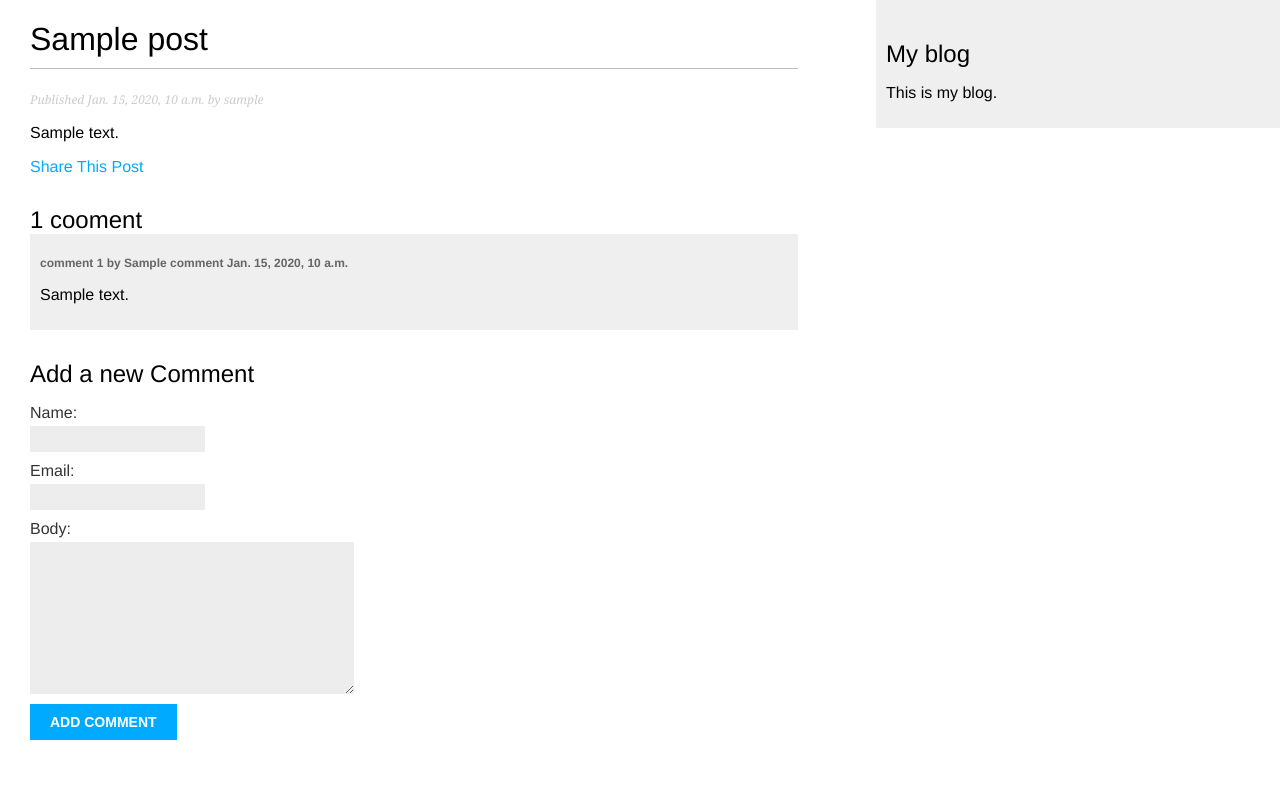
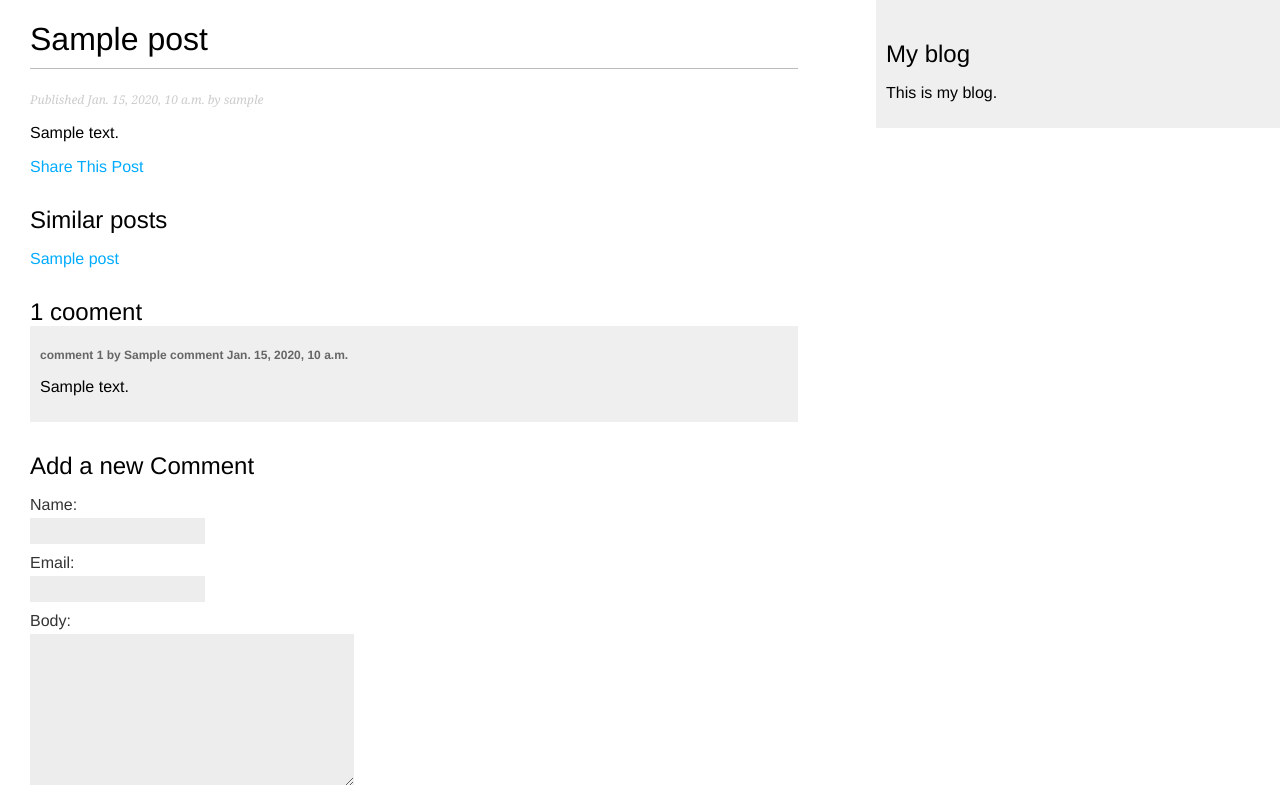
Before and after one commit to bagherpalahang/django_blog, a Django app: template post/templates/post/detail.html in a window 1280 px wide. Shown: the top 785 px of the page. Before the commit the page ends 740 px from the top, so only its background shows below. Run offline with Django 4.2, Linux system fonts and the light colour scheme; tables that the repository leaves empty hold one stand-in row (values such as "Sample post"); the template is opened without the code that fills it: values that come from a table or form of the project are taken from there, most other values are stand-ins (such as "Sample title", 1, 10 or a date in 2020).

Commit message:
showing related posts by tags

```diff
--- a/post/templates/post/detail.html
+++ b/post/templates/post/detail.html
@@ -13,6 +13,14 @@
       Share This Post
     </a>
   </p>
+  <h2>Similar posts</h2>
+  {% for post in similar_posts %}
+    <p>
+      <a href="{{ post.get_absolute_url }}">{{ post.title }}</a>
+    </p>
+  {% empty %}
+    There are no similar posts yet.
+  {% endfor %}
   {% with comments.count as total_comment %}
     <h2>
       {{ total_comment }} cooment{{ total_comment|pluralize }}
```
Also changed, not shown: post/views.py (+7 -1 lines).
